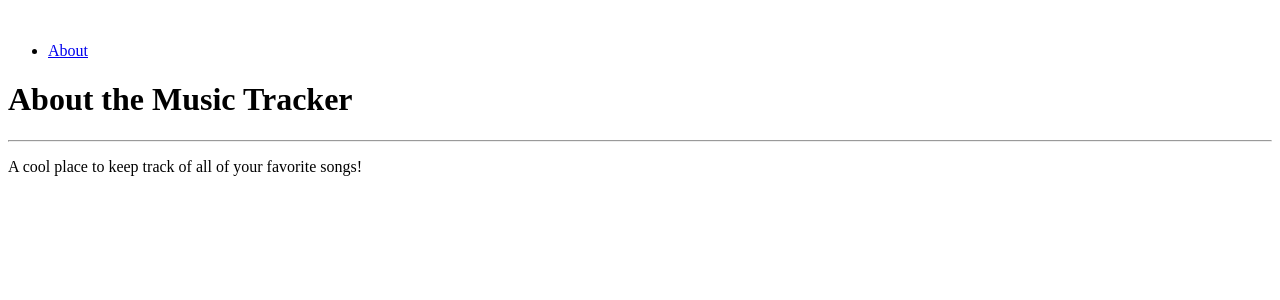
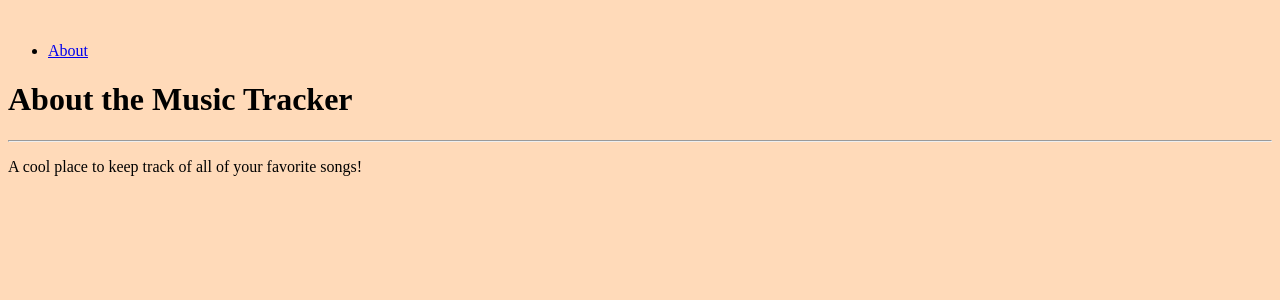
Before and after one commit to chaoscgo/Music-tracker, a Django app: page /about/ in a window 1280 px wide. Shown: the top 300 px of the page. Run offline with Django 5.2, Linux system fonts and the light colour scheme.

Commit message:
added css and static directories

```diff
--- /dev/null
+++ b/main_app/static/css/base.css
@@ -0,0 +1,3 @@
+body {
+    background-color: peachpuff;
+  }
--- a/main_app/templates/base.html
+++ b/main_app/templates/base.html
@@ -1,3 +1,5 @@
+{% load static %}
+
 <!DOCTYPE html>
 <html lang="en">
   <head>
@@ -6,6 +8,7 @@
     <meta name="viewport" content="width=device-width, initial-scale=1.0" />
     <link rel="shortcut icon" type="image/png" href="" />
     <title>Music Tracker</title>
+    <link rel="stylesheet" href="{% static 'css/base.css' %}" />
     {% block head %}
     {% endblock %}
   </head>
```
